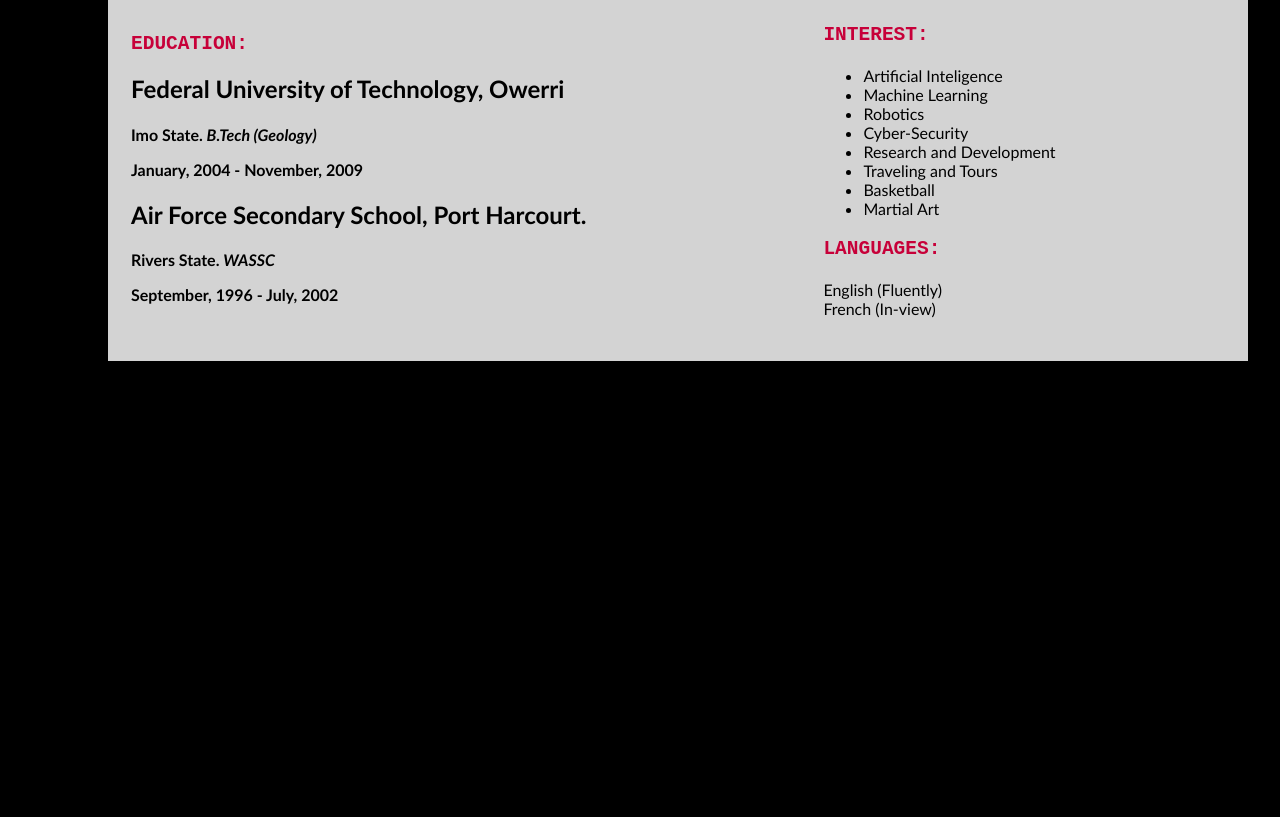
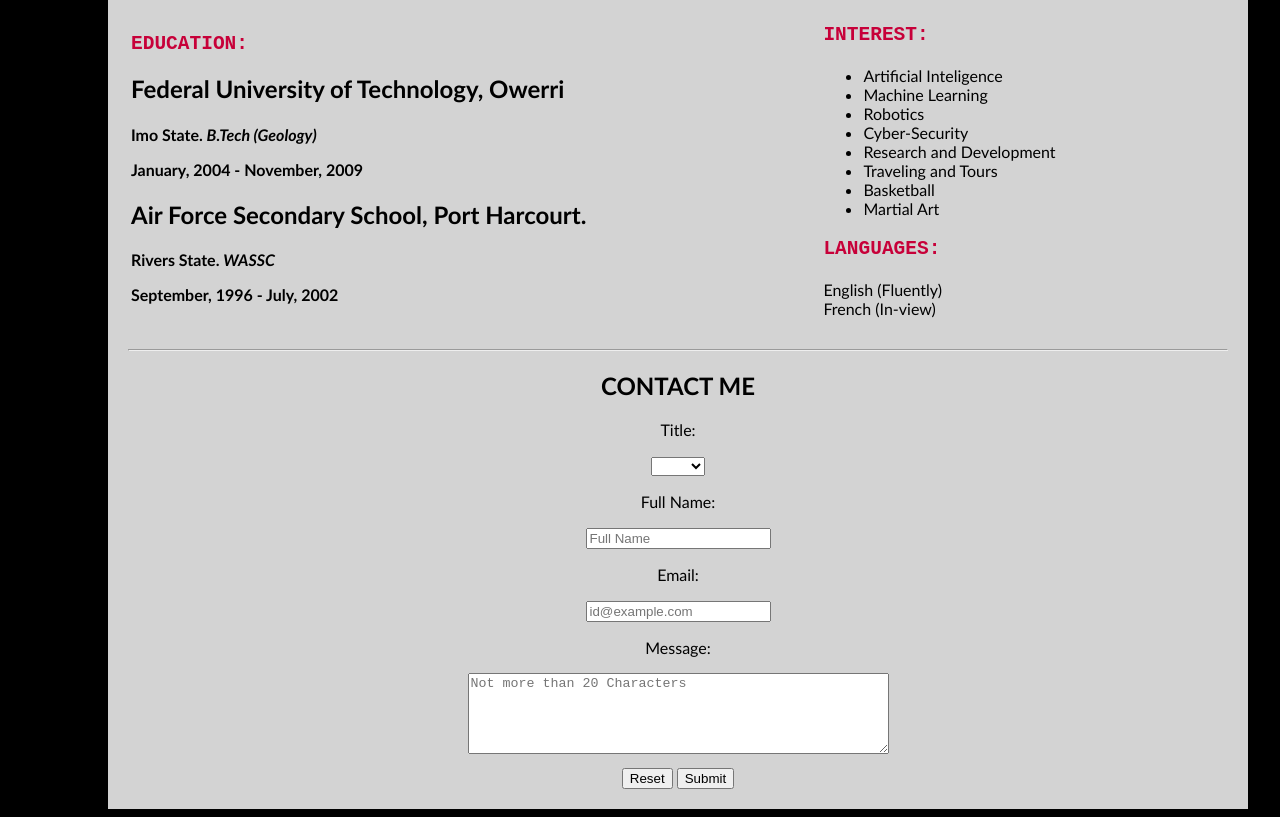
Before and after one commit to annolucis/StartNG, a plain HTML site: page joshua(css added).html in a window 1280 px wide. Shown: the part 1301-2118 px from the top of the page. Before the commit the page ends 1670 px from the top, so only its background shows below. Drawn offline with Linux system fonts and the light colour scheme.

Commit message:
Form Added to CV

```diff
--- a/joshua(css added).html
+++ b/joshua(css added).html
@@ -5,6 +5,7 @@
 	<meta charset="utf-8">
 	<meta name="keyword" content="HTML">
 	<meta name="viewport" content="width = device-width, initial scale=1.0">
+	<link rel="shortcut icon" type="image/png" href="img/yenom.png">
 	<meta name="author" content="Y3n0m">
 
 	<style type="text/css">
@@ -118,7 +119,44 @@ e: <a href="mailto:odo.joshua@gmail.com"> odo.joshua@gmail.com</a><br><a href="h
 			<td></td>
 		</tr>
 	</table>
+<hr />
+
+<div class="contact_form" style="text-align: center;">
+	<h2 style="text-align: center;">CONTACT ME</h2>
+	<form action="yenom.html" method="POST" name="myForm">
+		<div>
+			<p>Title:</p>
+			<select>
+				<option></option>
+				<option>Mr.</option>
+				<option>Mrs.</option>
+				<option>Miss.</option>
+				<option>Dr.</option>
+				<option>Chief</option>
+				<option>Hon.</option>
+			</select>
+		</div>
+		<div class="fName"><p>Full Name:</p>
+			<input type="text" name="fName" placeholder="Full Name" required />
+		</div>
+		<div class="email">
+			<p>Email:</p>
+			<input type="email" name="email" placeholder="id@example.com" required />
+		</div>
+		<div class="message">
+			<p>Message:</p>
+			<textarea rows="5" cols="50" style="margin-bottom: 10px;" placeholder="Not more than 20 Characters" required ></textarea>
+		</div>
+		<div>
+			<input type="reset" name="reset" value="Reset" />
+			<input type="submit" name="submit" value="Submit" />
+		</div>
+	</form>
+
 </div>
+</div>
+<script type="text/javascript">
 
+</script>
 </body>
 </html>
```
Also changed, not shown: 1 other file.
